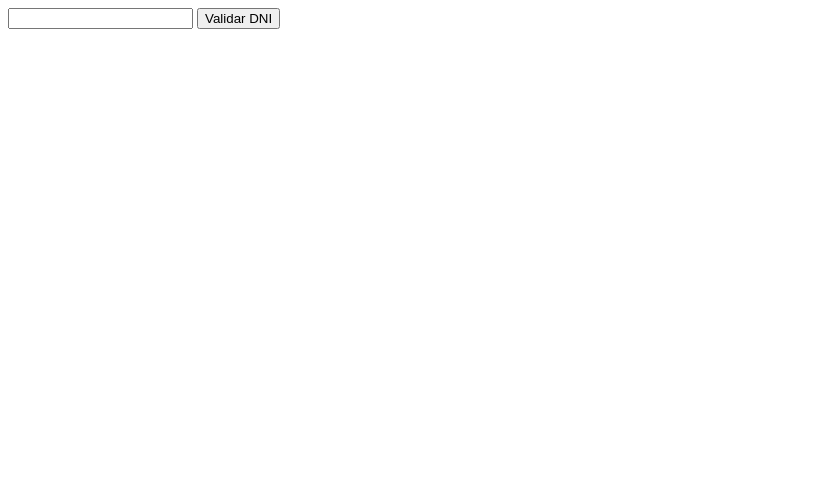
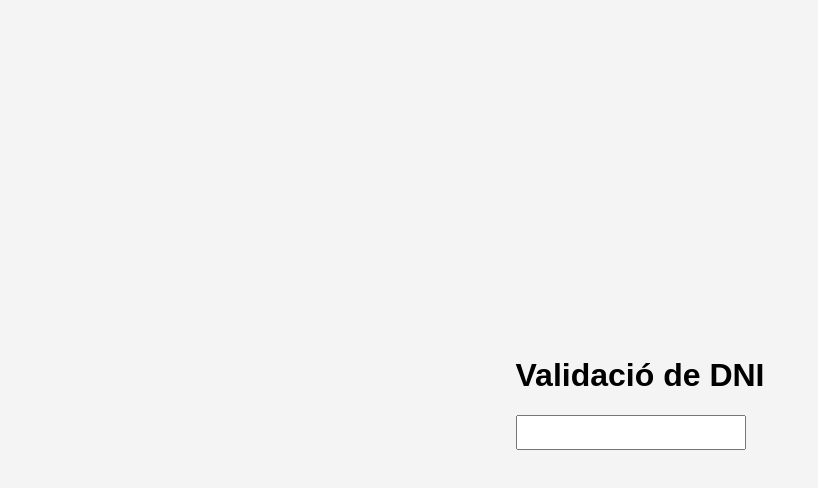
Before and after one commit to M0jjmd/NIF-box, a plain HTML site: page index.html in a window 1280 px wide. Shown: the whole page, without its empty margins (0-818 px from the left). Drawn offline with Linux system fonts and the light colour scheme.

Commit message:
Update index.html

```diff
--- a/index.html
+++ b/index.html
@@ -1,15 +1,20 @@
 <!DOCTYPE html>
 <html lang="en">
+
 <head>
     <meta charset="UTF-8">
     <meta name="viewport" content="width=device-width, initial-scale=1.0">
+    <link rel="stylesheet" href="style.css">
     <title>DNI box</title>
 </head>
+
 <body>
     <div>
+        <h1>Validació de DNI</h1>
         <input type="text" name="text" id="text">
-        <button type="button">Validar DNI</button>
+        <p id="errorMsg"></p>
     </div>
 </body>
 <script src="script.js"></script>
+
 </html>
```
